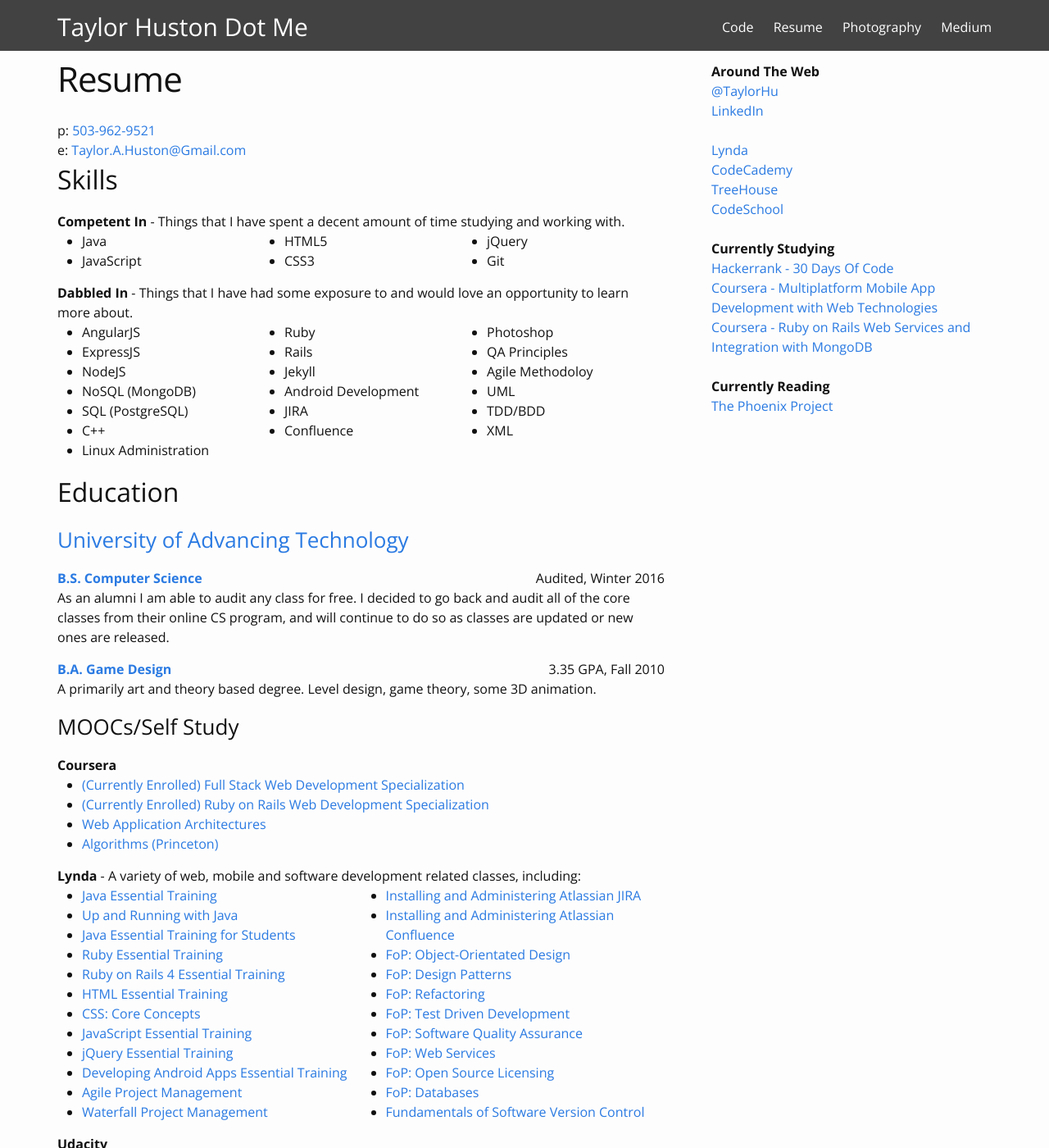
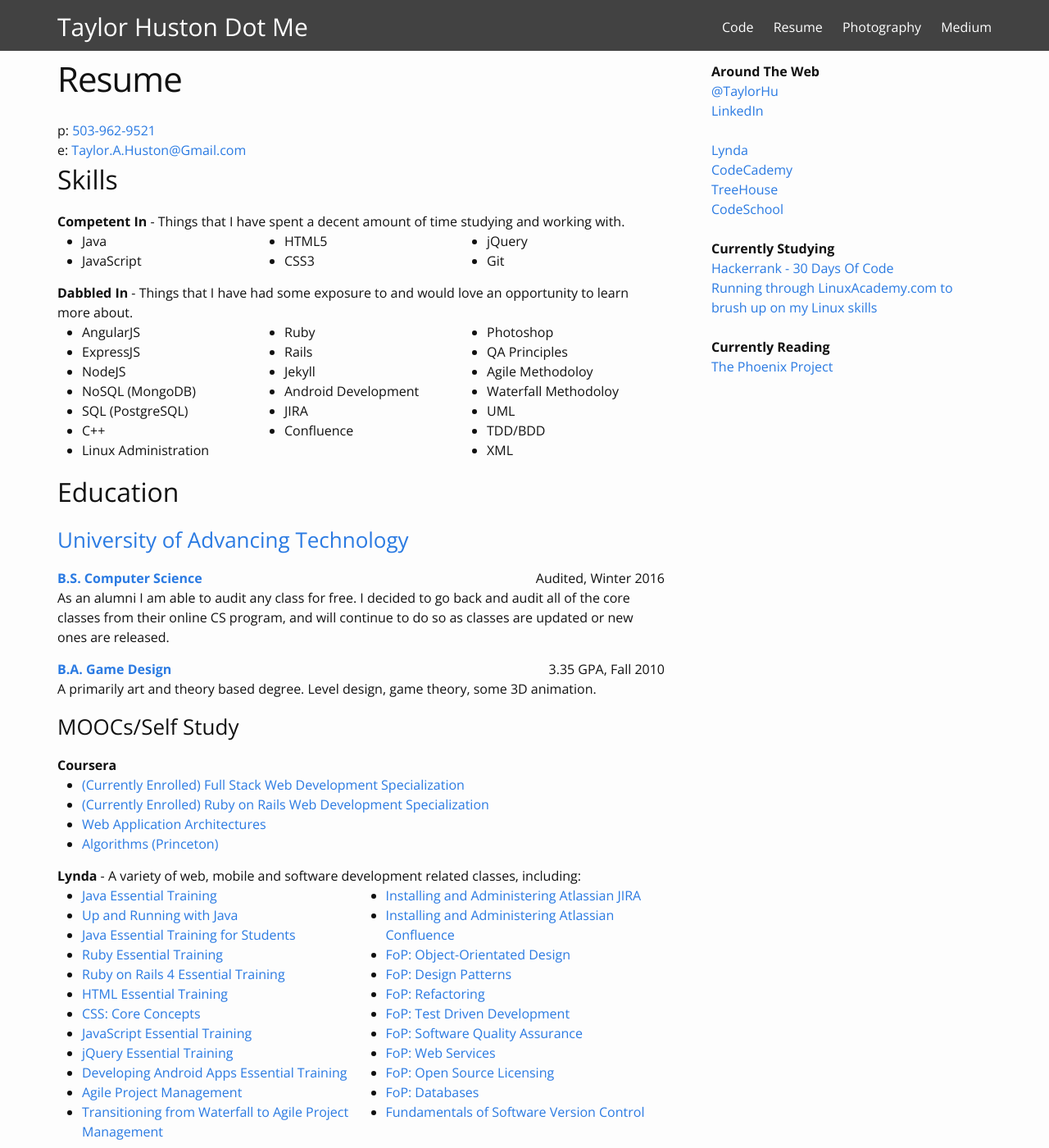
Before and after one commit to TaylorHuston/taylorhuston.github.io, a Jekyll site: the page built from resume.html, in a window 1280 px wide and 1400 px high. Shown: the whole window at 82% size. Built offline with Jekyll 4.4.1, drawn with Linux system fonts in a browser that asks for light colours; some web fonts are replaced.

Commit message:
Update sidebar

```diff
--- a/_includes/sidebar.html
+++ b/_includes/sidebar.html
@@ -20,9 +20,7 @@
   <br />
   <a href="https://www.hackerrank.com/domains/tutorials/30-days-of-code" target="_blank">Hackerrank - 30 Days Of Code</a>
   <br />
-  <a href="https://www.coursera.org/specializations/full-stack?utm_medium=listingPage" target="_blank">Coursera - Multiplatform Mobile App Development with Web Technologies</a>
-  <br />
-  <a href="https://www.coursera.org/specializations/ruby-on-rails?utm_medium=listingPage" target="_blank">Coursera - Ruby on Rails Web Services and Integration with MongoDB</a>
+  <a href="https://linuxacademy.com/profile/show/user/name/taylor.a.huston@gmail.come" target="_blank">Running through LinuxAcademy.com to brush up on my Linux skills</a>
   <br />
   <br />
   <strong>Currently Reading</strong>
--- a/resume.html
+++ b/resume.html
@@ -54,6 +54,7 @@
       <li>Photoshop</li>
       <li>QA Principles</li>
       <li>Agile Methodoloy</li>
+      <li>Waterfall Methodoloy</li>
       <li>UML</li>
       <li>TDD/BDD</li>
       <li>XML</li>
@@ -119,7 +120,7 @@
       </li>
       <li><a href="http://www.lynda.com/AllCertificates/User/1103034" target="_blank">Agile Project Management</a>
       </li>
-      <li><a href="http://www.lynda.com/AllCertificates/User/1103034" target="_blank">Waterfall Project Management</a>
+      <li><a href="http://www.lynda.com/AllCertificates/User/1103034" target="_blank">Transitioning from Waterfall to Agile Project Management</a>
       </li>
     </ul>
 
```
